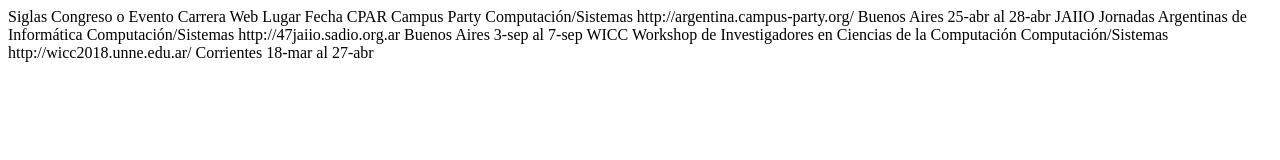
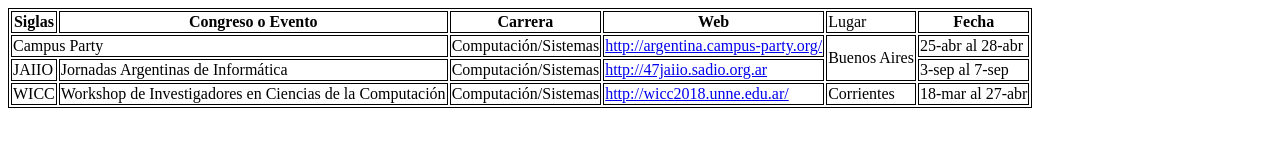
Before and after one commit to UCC-LabCompu2/ejercicios2024-catalinarubies, a plain HTML site: page Ejercicios-HTML/ej_tablas.html in a window 1280 px wide. Drawn offline with Linux system fonts and the light colour scheme.

Commit message:
se hizo ejercicio de tablas

```diff
--- a/Ejercicios-HTML/ej_tablas.html
+++ b/Ejercicios-HTML/ej_tablas.html
@@ -15,33 +15,46 @@
 <!--Elimine las siglas CPAR, y 'Campus Party' debe ocupar 2 celdas-->
 <!--Como campus party y Jaiio comparten el mismo lugar, unifique las celdas que contienen 'Buenos Aires'-->
 <body>
+    <!--Hola mundo-->
+    <table>
+        <thead>
 
-Siglas
-Congreso o Evento
-Carrera
-Web
-Lugar
-Fecha
+<th>Siglas</th>
+<th>Congreso o Evento</th>
+<th>Carrera</th>
+<th>Web</th>
+<td>Lugar</th>
+<th>Fecha</th>
+        </thead>
+        <tbody>
+<tr>
 
-CPAR
-Campus Party
-Computación/Sistemas
-http://argentina.campus-party.org/
-Buenos Aires
-25-abr al 28-abr
+<td colspan="2">Campus Party</td>
+<td>Computación/Sistemas</td>
+<td><a href="http://argentina.campus-party.org/">http://argentina.campus-party.org/</a></td>
+<td rowspan="2">Buenos Aires</td>
+<td>25-abr al 28-abr</td>
+</tr>
 
-JAIIO
-Jornadas Argentinas de Informática
-Computación/Sistemas
-http://47jaiio.sadio.org.ar
-Buenos Aires
-3-sep al 7-sep
+<tr>
+<td>JAIIO</td>
+<td>Jornadas Argentinas de Informática</td>
+<td>Computación/Sistemas</td>
+<td><a href="http://47jaiio.sadio.org.ar">http://47jaiio.sadio.org.ar</a></td>
+<td>3-sep al 7-sep</td>
+</tr>
+<tr>
 
-WICC
-Workshop de Investigadores en Ciencias de la Computación
-Computación/Sistemas
-http://wicc2018.unne.edu.ar/
-Corrientes
-18-mar al 27-abr
+
+<td>WICC</td>
+<td>Workshop de Investigadores en Ciencias de la Computación</td>
+<td>Computación/Sistemas</td>
+<td><a href="http://wicc2018.unne.edu.ar/">http://wicc2018.unne.edu.ar/</a></td>
+<td>Corrientes</td>
+<td>18-mar al 27-abr</td>
+</tr>
+</tbody>
+</table>
+
 </body>
 </html>
```
Also changed, not shown: Ejercicios-HTML/ej_listas.html (+1 -0 lines), Ejercicios-HTML/ej_noticia.html (+3 -0 lines).
